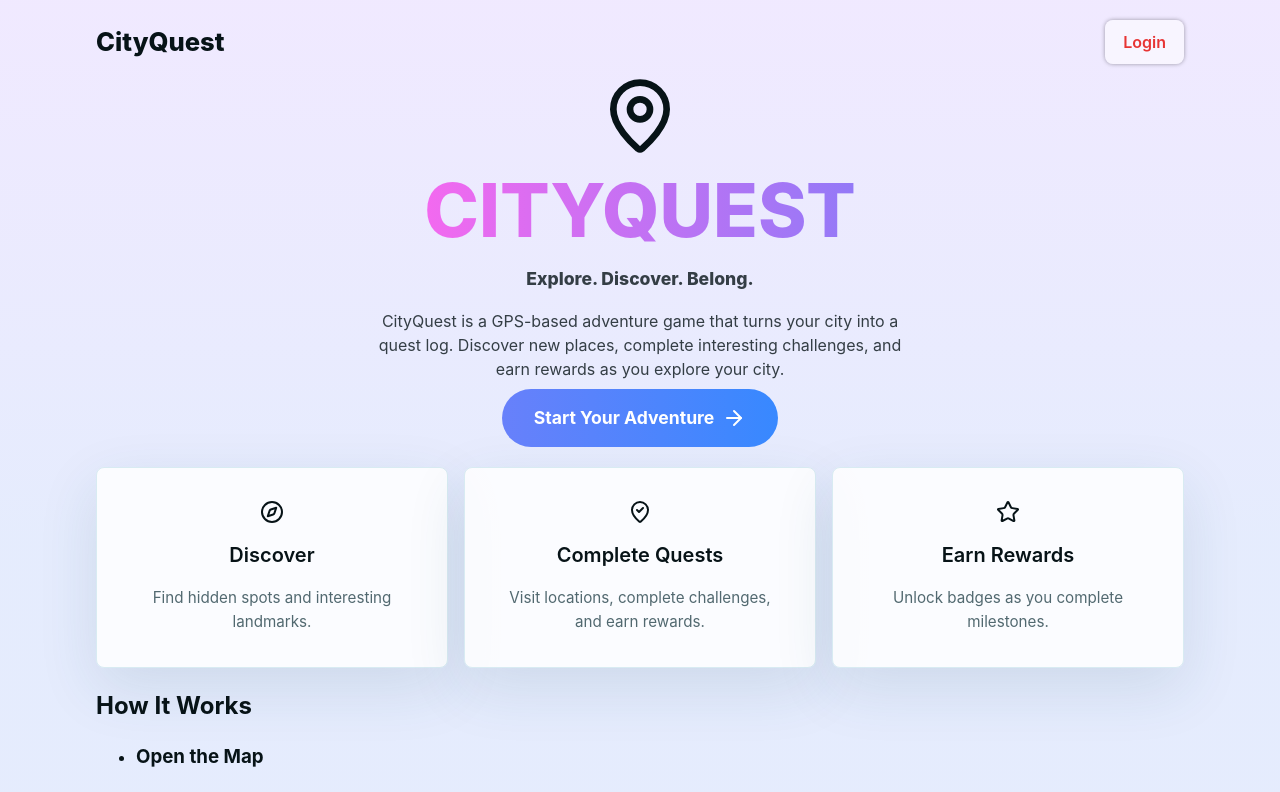
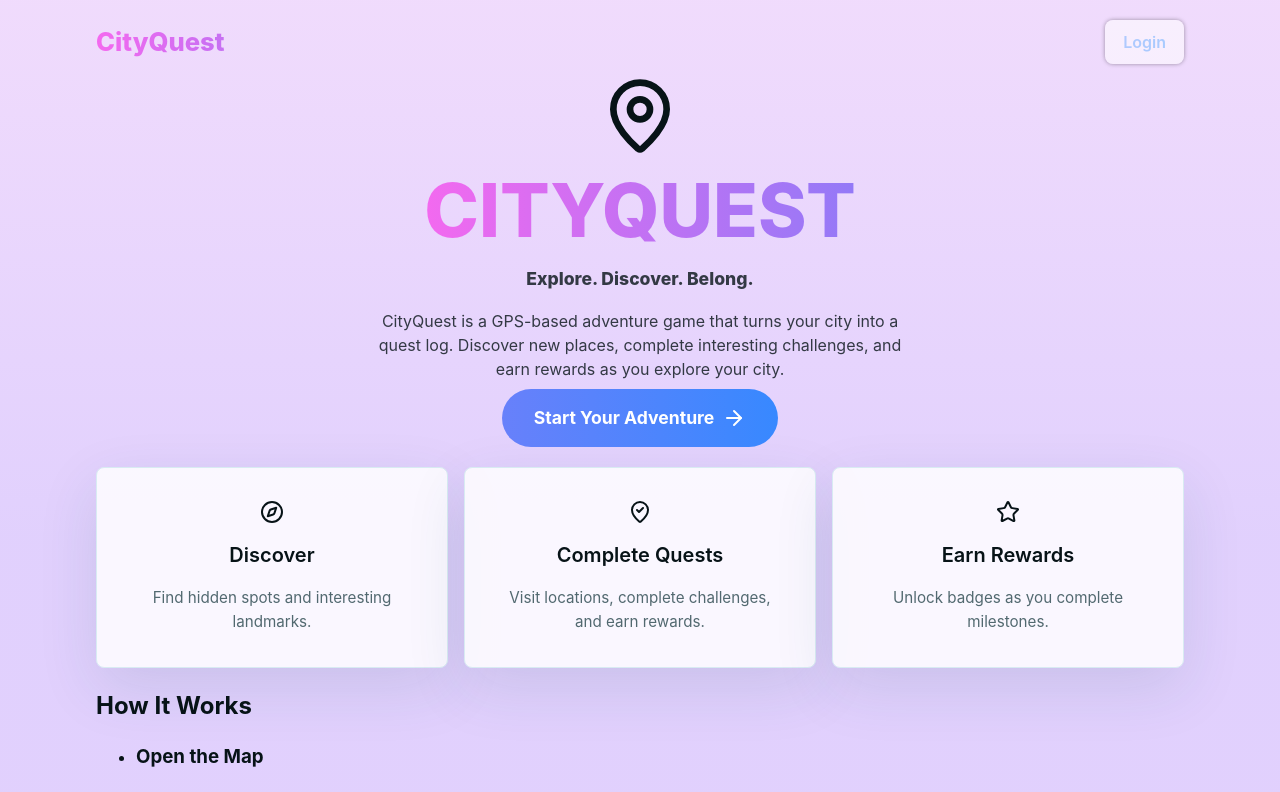
Before and after one commit to UOA-CS732-S1-2026/group-project-shimmering-shrews, a React (Vite) app in the folder frontend/: page / in a window 1280 px wide. Shown: the top 792 px of the page. Built offline with nearby package versions, Linux system fonts and the light colour scheme; no server answers.

Commit message:
Change topbar styling to match homepage

```diff
--- a/frontend/src/App.css
+++ b/frontend/src/App.css
@@ -1,7 +1,7 @@
 #root {
   background:
-    linear-gradient(180deg, rgba(201, 114, 255, 0.128), rgba(158, 172, 246, 0.192) 48%),
-    #f6fbff;
+    linear-gradient(180deg, rgba(235, 235, 235, 0.128), rgba(158, 172, 246, 0.192) 48%),
+    rgb(241, 217, 255);
   color: #071317;
 }
 
@@ -25,6 +25,15 @@
   justify-content: space-between;
   gap: 16px;
   padding: 8px 0 12px;
+  background-image: linear-gradient(270deg,#3489ff,  #f469ef);
+  background-size: 50% 50%;
+  -webkit-background-clip: text;
+  background-clip: text;
+  -webkit-text-fill-color: transparent;
+  color: transparent;
+  -webkit-animation: gradientFlow 6s ease infinite;
+  -moz-animation: gradientFlow 6s ease infinite;
+  animation: gradientFlow 6s ease infinite;
 }
 
 .topbar a {
```
